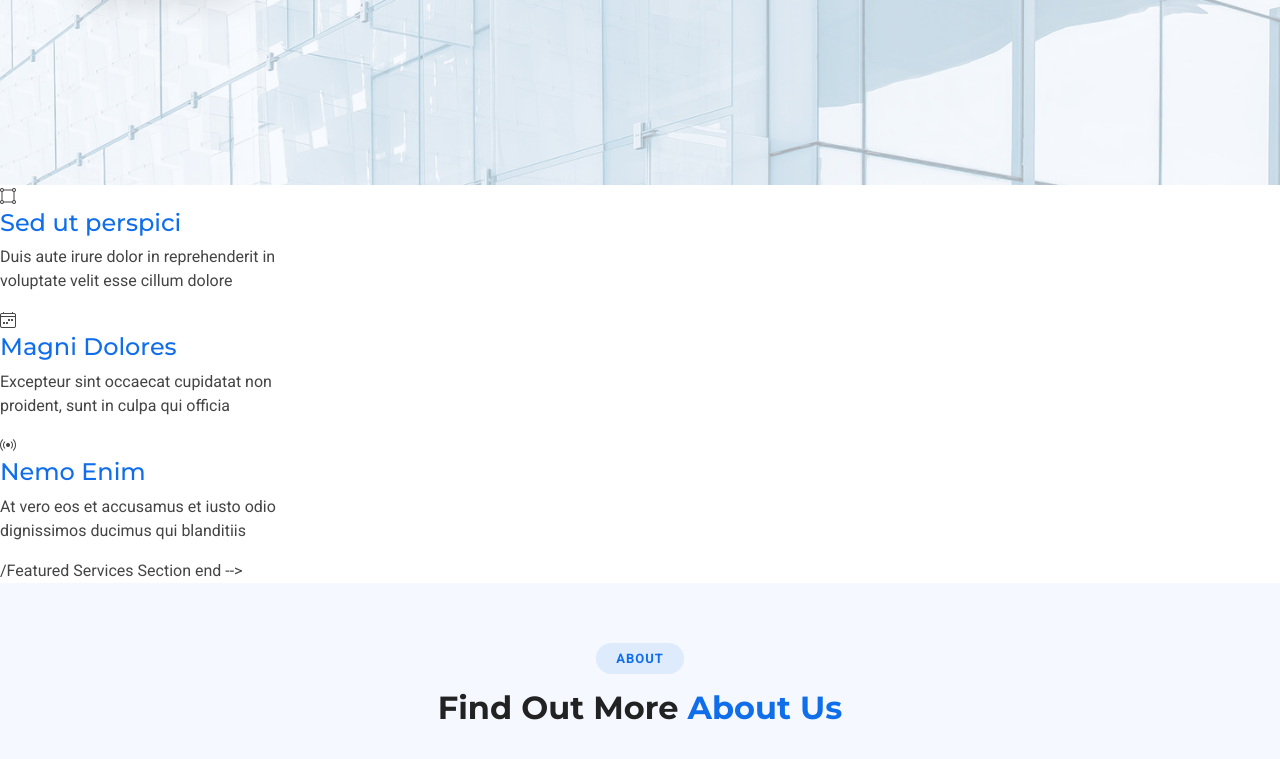
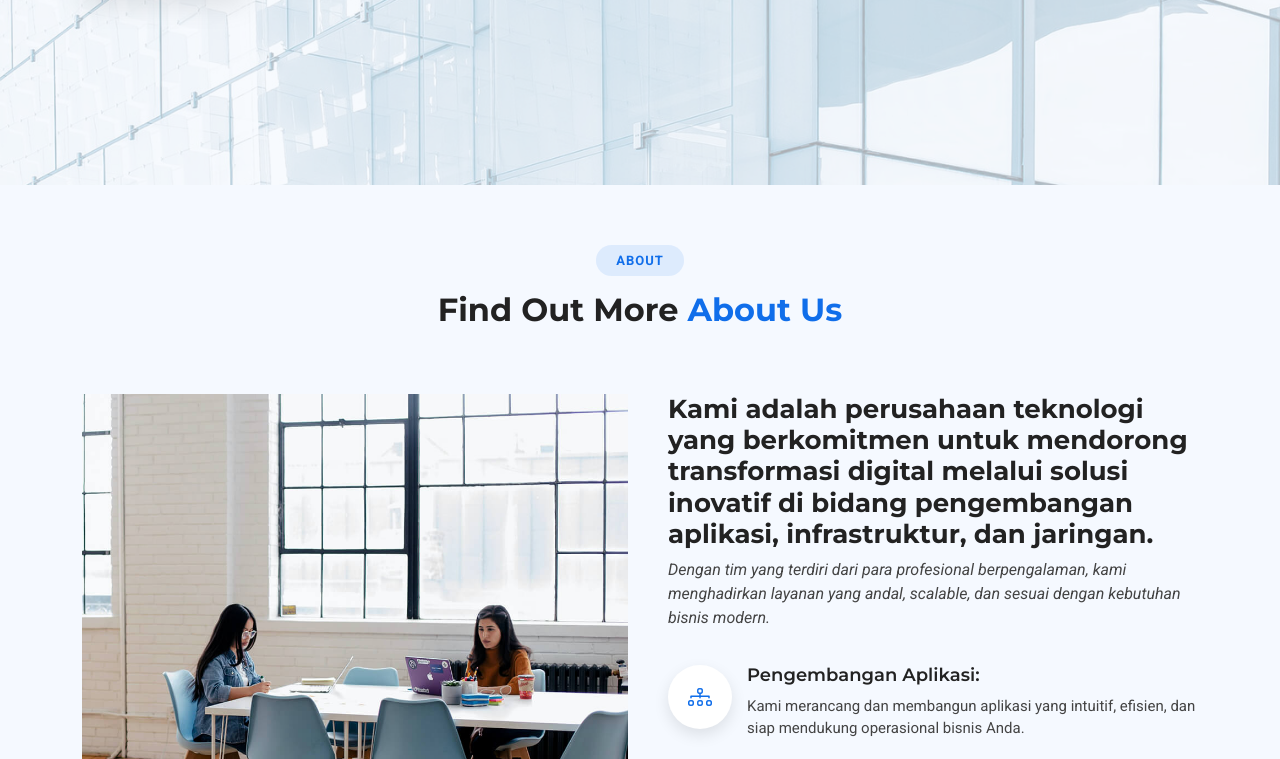
Before and after one commit to mhdvery94-web/Template, a plain HTML site: page index.html in a window 1280 px wide. Shown: the part 534-1293 px from the top of the page. Drawn offline with nearby package versions, Linux system fonts and the light colour scheme; files whose address does not match are found by name.

Commit message:
Update index.html

```diff
--- a/index.html
+++ b/index.html
@@ -93,49 +93,7 @@
     </section><!-- /Hero Section -->
 
     <!-- Featured Services Section
-    <section id="featured-services" class="featured-services section">
 
-      <div class="container">
-
-        <div class="row gy-4">
-
-          <div class="col-xl-3 col-md-6 d-flex" data-aos="fade-up" data-aos-delay="100">
-            <div class="service-item position-relative">
-              <div class="icon"><i class="bi bi-activity icon"></i></div>
-              <h4><a href="" class="stretched-link">Lorem Ipsum</a></h4>
-              <p>Voluptatum deleniti atque corrupti quos dolores et quas molestias excepturi</p>
-            </div>
-          </div><!-- End Service Item -->
-
-          <div class="col-xl-3 col-md-6 d-flex" data-aos="fade-up" data-aos-delay="200">
-            <div class="service-item position-relative">
-              <div class="icon"><i class="bi bi-bounding-box-circles icon"></i></div>
-              <h4><a href="" class="stretched-link">Sed ut perspici</a></h4>
-              <p>Duis aute irure dolor in reprehenderit in voluptate velit esse cillum dolore</p>
-            </div>
-          </div><!-- End Service Item -->
-
-          <div class="col-xl-3 col-md-6 d-flex" data-aos="fade-up" data-aos-delay="300">
-            <div class="service-item position-relative">
-              <div class="icon"><i class="bi bi-calendar4-week icon"></i></div>
-              <h4><a href="" class="stretched-link">Magni Dolores</a></h4>
-              <p>Excepteur sint occaecat cupidatat non proident, sunt in culpa qui officia</p>
-            </div>
-          </div><!-- End Service Item -->
-
-          <div class="col-xl-3 col-md-6 d-flex" data-aos="fade-up" data-aos-delay="400">
-            <div class="service-item position-relative">
-              <div class="icon"><i class="bi bi-broadcast icon"></i></div>
-              <h4><a href="" class="stretched-link">Nemo Enim</a></h4>
-              <p>At vero eos et accusamus et iusto odio dignissimos ducimus qui blanditiis</p>
-            </div>
-          </div><!-- End Service Item -->
-
-        </div>
-
-      </div>
-
-    </section> /Featured Services Section end -->
 
     <!-- About Section -->
     <section id="about" class="about section light-background">
```
